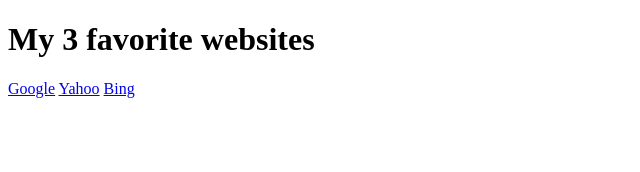
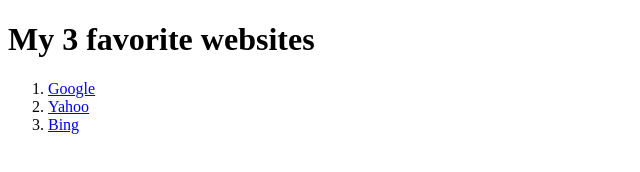
Before and after one commit to WiBertt/HTMLProjects, a plain HTML site: page LinksPractice.html in a window 1280 px wide. Shown: the whole page, without its empty margins (0-640 px from the left). Drawn offline with Linux system fonts and the light colour scheme.

Commit message:
Update LinksPractice.html

```diff
--- a/LinksPractice.html
+++ b/LinksPractice.html
@@ -4,9 +4,11 @@
     <meta charset="UTF-8">
     <title>Title</title>
   <h1>My 3 favorite websites</h1>
-  <a href="http://www.google.com" >Google</a>
-  <a href="http://www.yahoo.com">Yahoo</a>
-  <a href="http://www.bing.com">Bing</a>
+  <ol>
+    <li><a href="http://www.google.com" >Google</a></li>
+    <li><a href="http://www.yahoo.com">Yahoo</a></li>
+    <li><a href="http://www.bing.com">Bing</a></li>
+  </ol>
 </head>
 
 <body>
```
